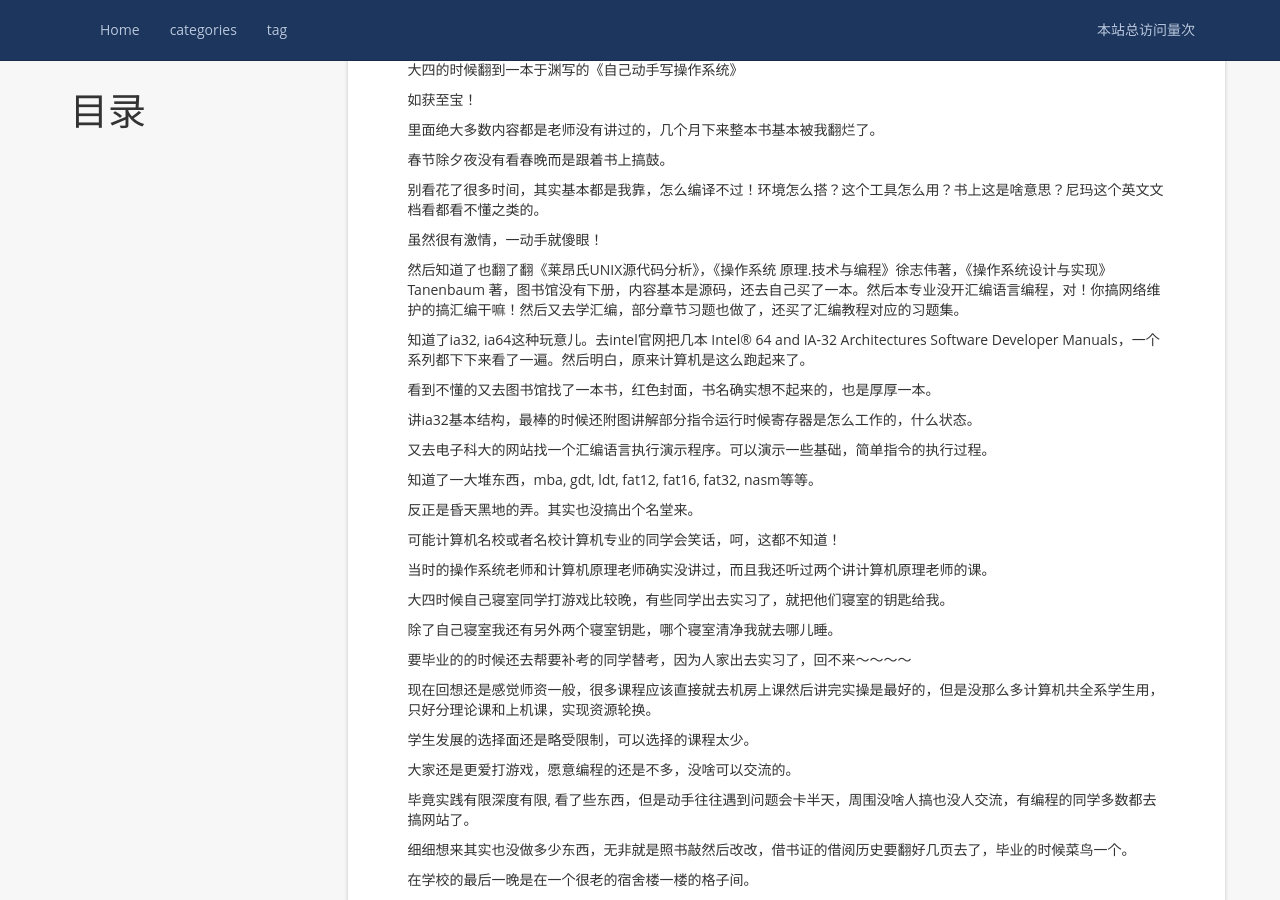
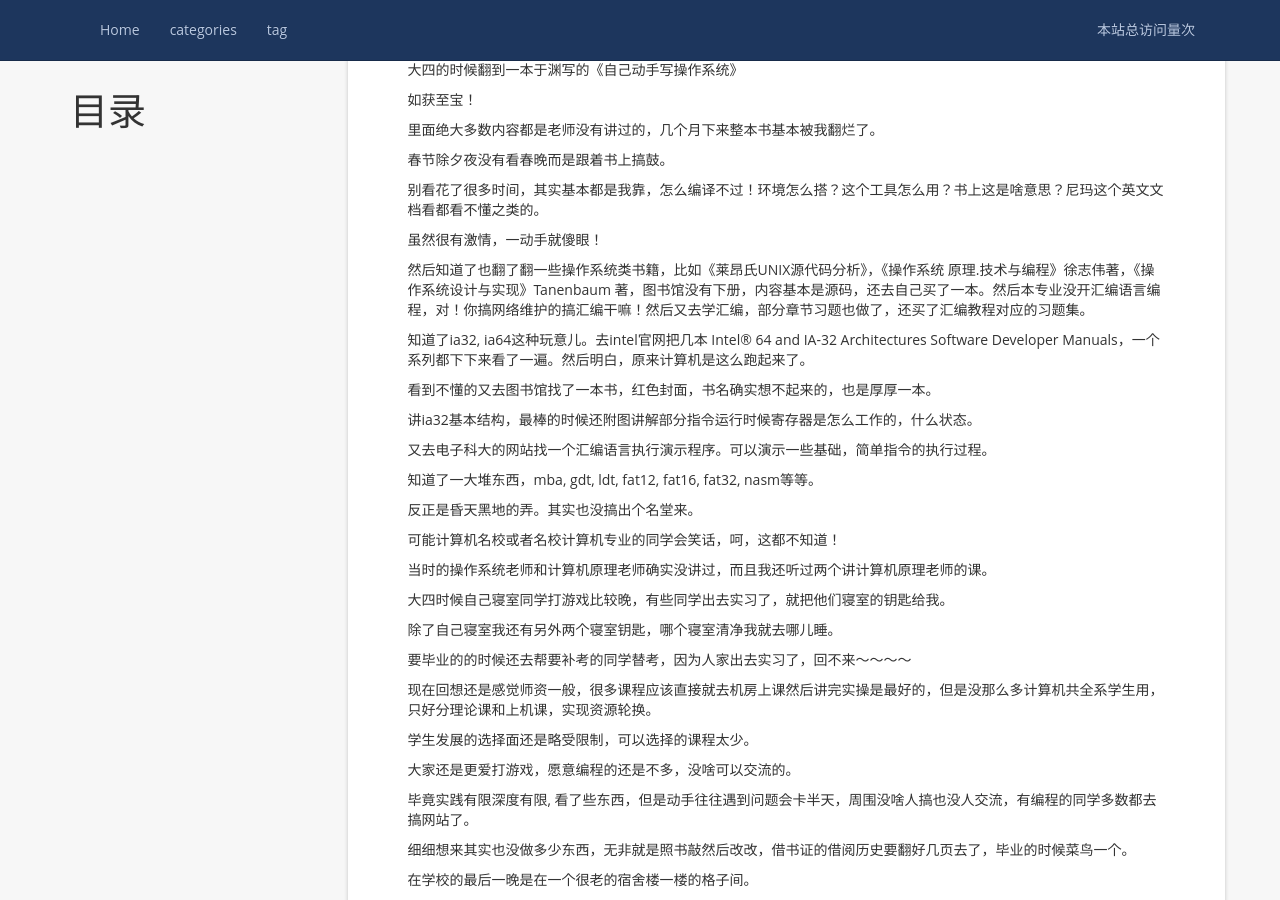
Before and after one commit to yuzhidi/yuzhidi.github.io, a Jekyll site: the page built from _posts/2019-09-07-coding-on-campus.md, in a window 1280 px wide and 900 px high, scrolled down 1800 px. Built offline with Jekyll 4.4.1, drawn with Linux system fonts in a browser that asks for light colours; nearby versions of some CDN libraries; a script that is not in the unit is left out; comment, search, counter and statistics services are not loaded.

Commit message:
new line

```diff
--- a/_posts/2019-09-07-coding-on-campus.md
+++ b/_posts/2019-09-07-coding-on-campus.md
@@ -119,7 +119,7 @@ tag:
 
 虽然很有激情，一动手就傻眼！
 
-然后知道了也翻了翻《莱昂氏UNIX源代码分析》，《操作系统 原理.技术与编程》徐志伟著，《操作系统设计与实现》Tanenbaum 著，图书馆没有下册，内容基本是源码，还去自己买了一本。然后本专业没开汇编语言编程，对！你搞网络维护的搞汇编干嘛！然后又去学汇编，部分章节习题也做了，还买了汇编教程对应的习题集。
+然后知道了也翻了翻一些操作系统类书籍，比如《莱昂氏UNIX源代码分析》，《操作系统 原理.技术与编程》徐志伟著，《操作系统设计与实现》Tanenbaum 著，图书馆没有下册，内容基本是源码，还去自己买了一本。然后本专业没开汇编语言编程，对！你搞网络维护的搞汇编干嘛！然后又去学汇编，部分章节习题也做了，还买了汇编教程对应的习题集。
 
 知道了ia32, ia64这种玩意儿。去intel官网把几本 Intel® 64 and IA-32 Architectures Software Developer Manuals，一个系列都下下来看了一遍。然后明白，原来计算机是这么跑起来了。
 
```
